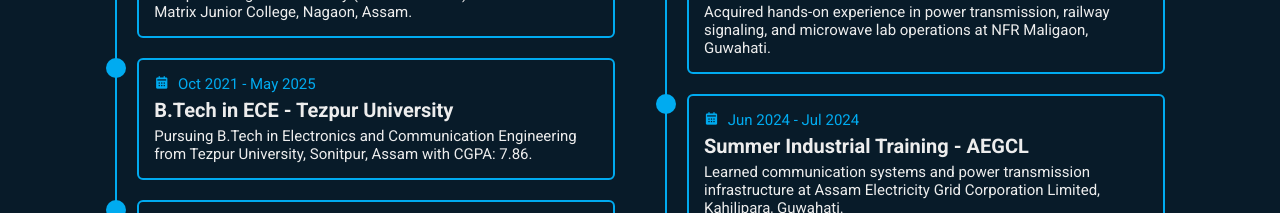
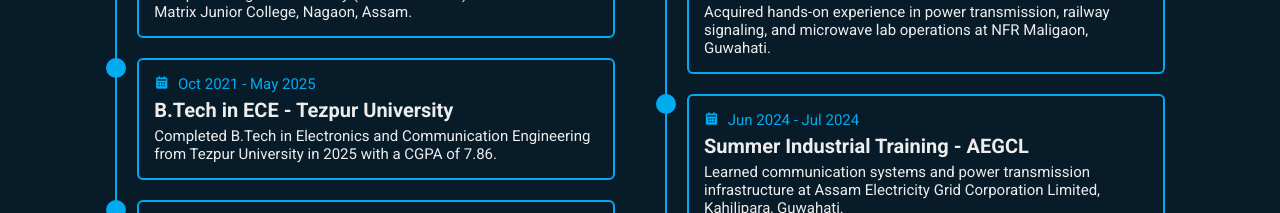
Before and after one commit to AnisRah121/Portfolio, a plain HTML site: page index.html in a window 1280 px wide. Shown: the part 3220-3433 px from the top of the page. Drawn offline with nearby package versions, Linux system fonts and the light colour scheme.

Commit message:
Update index.html

```diff
--- a/index.html
+++ b/index.html
@@ -215,7 +215,7 @@
                         <div class="content">
                             <div class="year"><i class='bx bxs-calendar'></i> Oct 2021 - May 2025</div>
                             <h3>B.Tech in ECE - Tezpur University</h3>
-                            <p>Pursuing B.Tech in Electronics and Communication Engineering from Tezpur University, Sonitpur, Assam with CGPA: 7.86.</p>
+                            <p>Completed B.Tech in Electronics and Communication Engineering from Tezpur University in 2025 with a CGPA of 7.86.</p>
                         </div>
                     </div>
 
```
